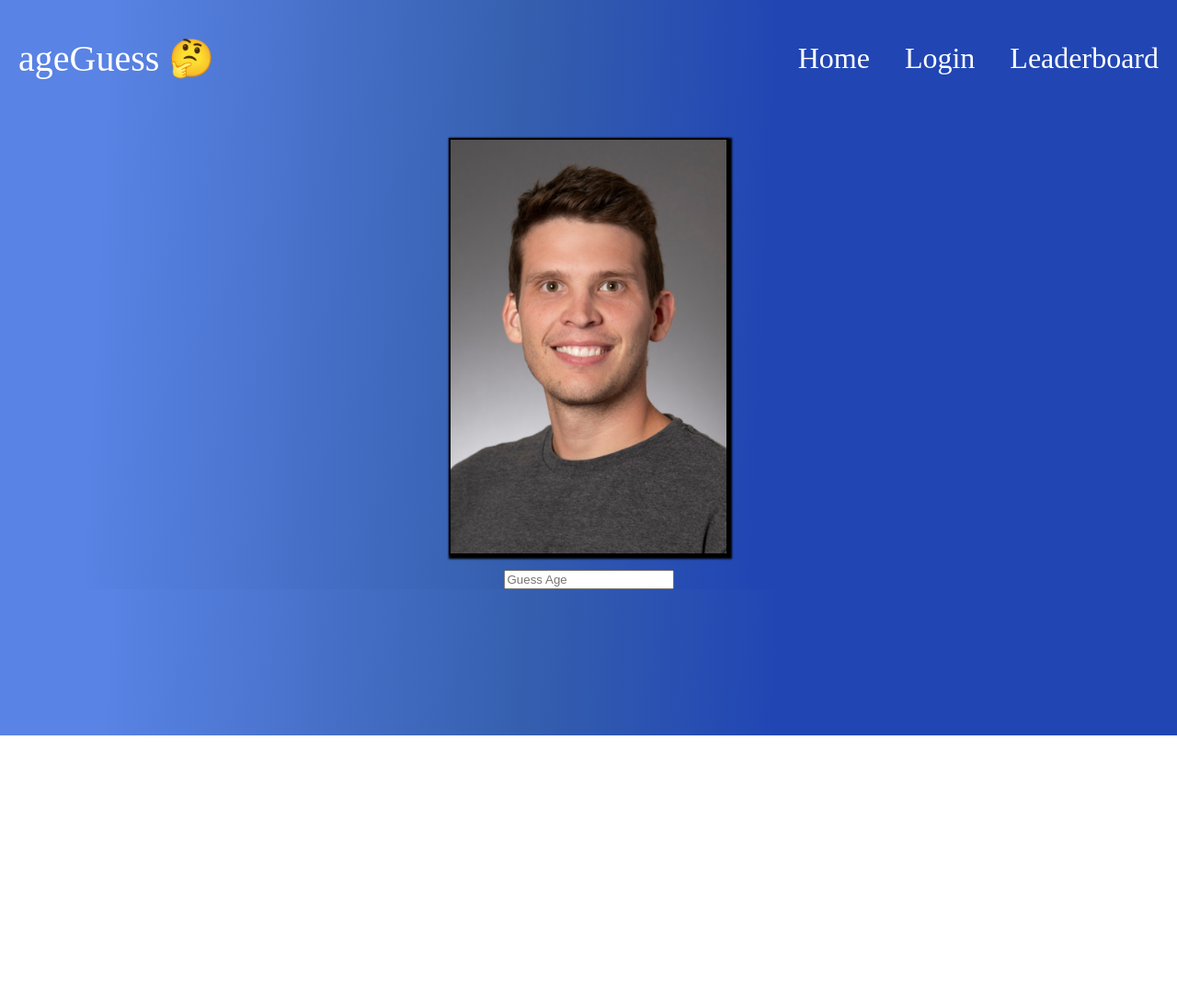
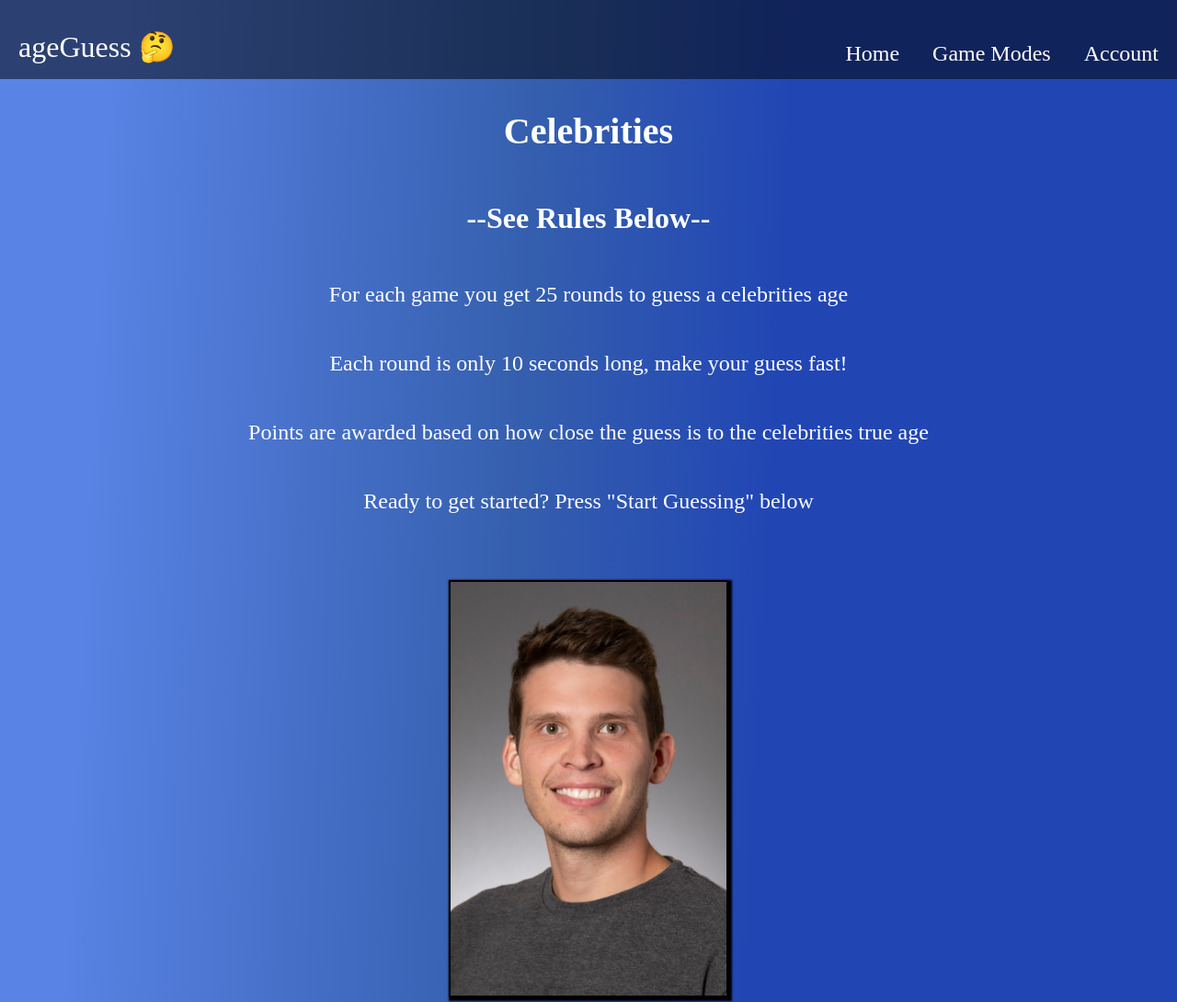
Before and after one commit to danielpeabody/ageGuess, a plain HTML site: page public-html/celeb.html in a window 1280 px wide. Shown: the top 1090 px of the page at 92% size. Before the commit the page ends 800 px from the top, so only its background shows below. Drawn offline with Linux system fonts and the light colour scheme.

Commit message:
layout for celeb page and adding folders

```diff
--- a/celeb.html
+++ b/public-html/celeb.html
@@ -25,14 +25,24 @@
 
         <div class="nav-links">
             <a href="index.html">Home</a>
-            <a href="index.html">Login</a>
-            <a href="index.html">Leaderboard</a>
+            <a href="index.html">Game Modes</a>
+            <a href="index.html">Account</a>
           </div>
+        </div>
+
+        <div class="textContainer">
+          <h1>Celebrities</h1>
+          <h2>--See Rules Below--</h2>
+          <p>For each game you get 25 rounds to guess a celebrities age</p>
+          <p>Each round is only 10 seconds long, make your guess fast!</p>
+          <p>Points are awarded based on how close the guess is to the celebrities true age</p>
+          <p>Ready to get started? Press "Start Guessing" below</p>
         </div>
 
         <div class="guessArea">
             <img src="images\bigben.jpg" alt="">
             <input type="text" placeholder="Guess Age">
+            <button type="submit">Start Guessing</button>
         </div>
 </body>
 </html>
--- a/style.css
+++ b/public-html/style.css
@@ -7,9 +7,12 @@ body {
 .nav {
     height: 70px;
     width: 100%;
-    position: relative;
+    position: sticky;
+    top: 0;
     z-index: 10;
     font-size: 2rem;
+    background-color: rgb(0, 0, 0,0.5);
+    padding-bottom: 1rem;
   }
 
   .nav > .nav-header {
@@ -23,7 +26,7 @@ body {
 
   .nav > .nav-header > .nav-title {
     display: inline-block;
-    font-size: 2.5rem;
+    font-size: 2rem;
   }
 
   .nav > .nav-btn {
@@ -33,7 +36,7 @@ body {
   .nav > .nav-links {
     display: inline;
     float: right;
-    font-size: 2rem;
+    font-size: 1.5rem;
   }
 
   .nav > .nav-links > a {
@@ -98,6 +101,25 @@ body {
     width: 200px;
   }
 
+.textContainer {
+  width: 100%;
+  display: flex;
+  flex-direction: column;
+  justify-content: center;
+  align-items: center;
+  color: white;
+}
+
+.textContainer h1{
+  font-size: 2.5rem;
+}
+.textContainer h2{
+  font-size: 2rem;
+}
+.textContainer p{
+  font-size: 1.5rem;
+}
+
 .guessArea {
     width: 100%;
     display: flex;
```
Also changed, not shown: public-html/gamechoice.html (added), public-html/images/bigben.jpg (renamed from images/bigben.jpg), public-html/images/logo.png (renamed from images/logo.png), public-html/index.html (added).
